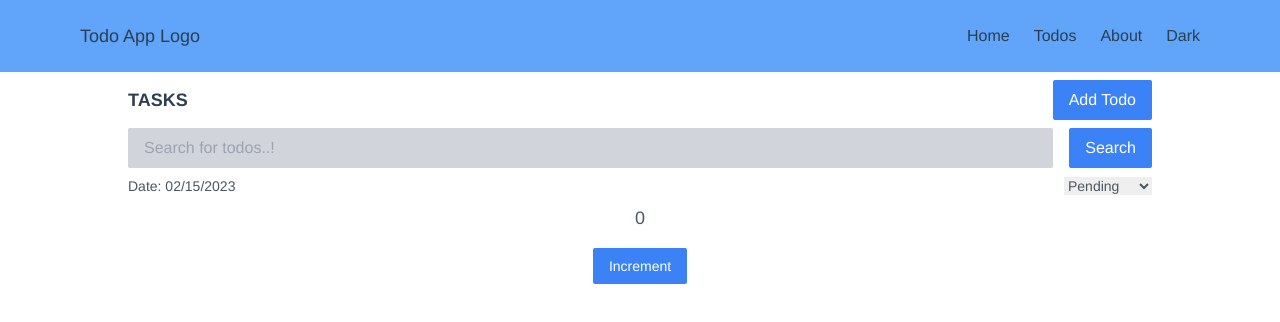
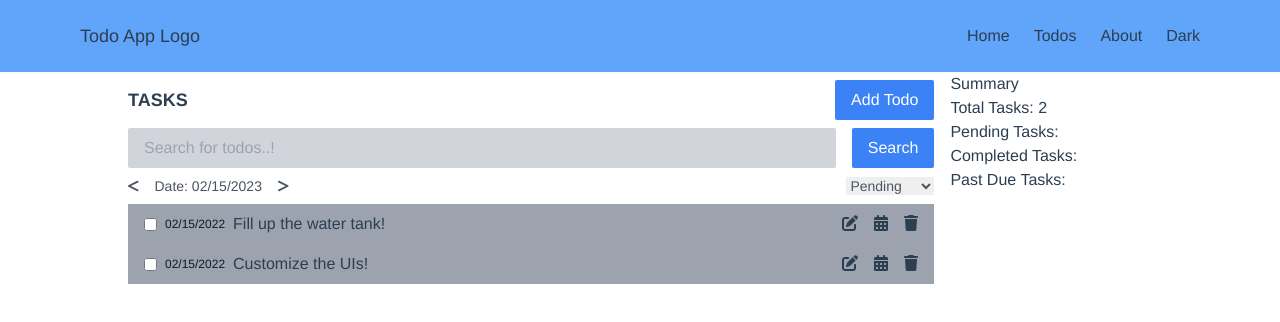
Before and after one commit to dioveath/todo-vuejs, a Vue app: page / in a window 1280 px wide. Shown: the top 322 px of the page. Built offline with nearby package versions, Linux system fonts and the light colour scheme.

Commit message:
update: basic todo state flow

```diff
--- a/src/components/ContentView.vue
+++ b/src/components/ContentView.vue
@@ -1,44 +1,60 @@
 <template>
-    <div class="w-full h-full px-4 md:px-32">
-        <div class="w-full flex flex-wrap justify-between items-center my-2 gap-4">
+    <div class="w-full flex flex-wrap px-4 md:px-32 gap-4">
+        <div class="w-full h-full flex-1">
+            <div class="w-full min-w-max flex flex-wrap justify-between items-center my-2 gap-4">
                 <h2 class="font-bold text-lg"> TASKS </h2>
                 <button class="text-white bg-blue-500 rounded-sm px-4 py-2"> Add Todo </button>
             </div>
             <div class="w-full flex flex-wrap justify-between items-center my-2 gap-4">
-            <input type="text" class="text-black bg-gray-300 rounded-sm flex-1 px-4 py-2" placeholder="Search for todos..!">
+                <input type="text" class="text-black bg-gray-300 rounded-sm flex-1 px-4 py-2"
+                    placeholder="Search for todos..!">
                 <button class="text-white bg-blue-500 rounded-sm px-4 py-2"> Search </button>
             </div>
             <div class="w-full flex flex-wrap justify-between items-center my-2 gap-4 text-sm text-gray-600">
+                <div class="flex items-center gap-4">
+                    <font-awesome-icon icon="fa-solid fa-less-than" />
                     <p class=""> Date: 02/15/2023 </p>
+                    <font-awesome-icon icon="fa-solid fa-greater-than" />
+                </div>
+
                 <select name="filter" id="filterTasks">
                     <option value="pending">Pending</option>
                     <option value="completed">Completed</option>
                     <option value="completed">Past Due</option>
                 </select>
             </div>
-        <div class="w-full flex flex-col justify-between items-center my-2 gap-4 text-sm text-gray-600">
-            <p class="text-lg"> {{ count }}</p>
-            <button class="text-white bg-blue-500 rounded-sm px-4 py-2" @click="increment"> Increment </button>
+            <div class="w-full flex flex-col">
+                <TaskCard v-for="task in todos" v-bind:key="task.title" v-bind="task"/>
+            </div>
+        </div>
+        <div class="w-full min-w-max lg:flex-[0.25]">
+            <h2> Summary </h2>
+            <p> Total Tasks: {{ totalTasks }}</p>
+            <p> Pending Tasks: </p>
+            <p> Completed Tasks: </p>
+            <p> Past Due Tasks: </p>
         </div>
     </div>
 </template>
 
 <script>
+import { mapState } from 'vuex';
+import TaskCard from './TaskCard.vue';
+
 
 export default {
     name: 'ContentView',
+    components: {
+        TaskCard
+    },
     data: function () {
         return {
             isOpen: false,
         };
     },
     computed: {
-        count () { return this.$store.state.count; }
-    },
-    methods: {
-        increment () {
-            this.$store.commit('increment');
-        }
+        ...mapState(['todos']),
+        totalTasks () { return this.$store.state.todos.length; }
     }
 }
 </script>
--- /dev/null
+++ b/src/components/TaskCard.vue
@@ -0,0 +1,54 @@
+<template>
+    <div class="w-full flex flex-col">
+        <div class="w-full flex flex-wrap justify-between items-center py-2 px-4"
+            :class="isComplete$ ? 'bg-green-500' : 'bg-gray-400'">
+            <div class="flex gap-2 items-center">
+                <input type="checkbox" id="taskCheck" v-model="isComplete$" @change="changeComplete">
+                <p class="text-xs text-gray-900"> {{ dueDate$ }}</p>
+                <p> {{ title$ }} </p>
+            </div>
+            <div class="flex gap-4">
+                <button class="hover:text-white"> <font-awesome-icon icon="fa-solid fa-pen-to-square" />
+                </button>
+                <button class="hover:text-white"> <font-awesome-icon icon="fa-solid fa-calendar-days" />
+                </button>
+                <button class="hover:text-red-700"> <font-awesome-icon icon="fa-solid fa-trash" @click="deleteThisTodo" />
+                </button>
+            </div>
+        </div>
+    </div>
+</template>
+
+<script>
+import { mapActions } from 'vuex';
+
+export default {
+    name: 'TaskCard',
+    props: {
+        title: String,
+        isComplete: Boolean,
+        dueDate: String
+    },
+    data: function () {
+        return {
+            title$: this.title,
+            isComplete$: this.isComplete,
+            dueDate$: this.dueDate
+        };
+    },
+    methods: {
+        ...mapActions(["updateTodo", "deleteTodo"]),
+        changeComplete() {
+            const newTodo = {
+                title: this.title$,
+                isComplete: this.isComplete$,
+                dueDate: this.dueDate$
+            };
+            this.updateTodo(newTodo);
+        },
+        deleteThisTodo() {
+            this.deleteTodo(this.title);
+        }
+    }
+}
+</script>
--- a/src/main.js
+++ b/src/main.js
@@ -1,29 +1,25 @@
 import Vue from 'vue'
-import Vuex from 'vuex';
 import App from './App.vue'
 
 import './index.css';
 
 import { library  } from '@fortawesome/fontawesome-svg-core';
-import { faBars, faXmark } from '@fortawesome/free-solid-svg-icons';
+import { faBars, faXmark, faCalendarDays, faPenToSquare, faLessThan, faGreaterThan, faTrash } from '@fortawesome/free-solid-svg-icons';
 import { FontAwesomeIcon } from '@fortawesome/vue-fontawesome';
 
-Vue.use(Vuex);
+import store from './store';
 
 library.add(faBars);
 library.add(faXmark);
+library.add(faCalendarDays);
+library.add(faPenToSquare);
+library.add(faLessThan);
+library.add(faGreaterThan);
+library.add(faTrash);
+
 Vue.component('font-awesome-icon', FontAwesomeIcon);
 
 Vue.config.productionTip = false
-
-const store = new Vuex.Store({
-  state: { count: 0 },
-  mutations: {
-    increment (state) {
-      state.count++;
-    }
-  }
-})
 
 new Vue({
   store: store,
--- /dev/null
+++ b/src/store/index.js
@@ -0,0 +1,48 @@
+import Vue from "vue";
+import Vuex from "vuex";
+
+Vue.use(Vuex);
+
+export default new Vuex.Store({
+  state: {
+    todos: [
+      {
+        isComplete: false,
+        title: "Fill up the water tank!",
+        dueDate: "02/15/2022",
+      },
+      {
+        isComplete: false,
+        title: "Customize the UIs!",
+        dueDate: "02/15/2022",
+      },
+    ],
+  },
+  getters: {
+    getTodos: (state) => state.deleteTodo,
+  },
+  actions: {
+    addTodo({ commit }, todo) {
+      commit("add_todo", todo);
+    },
+    updateTodo({ commit }, todo) {
+      commit("update_todo", todo);
+    },
+    deleteTodo({ commit }, title) {
+      commit("delete_todo", title);
+    },
+  },
+  mutations: {
+    add_todo(state, todo) {
+      state.todos.push(todo);
+    },
+    update_todo(state, todo) {
+      const idx = state.todos.findIndex((t) => t.title === todo.title);
+      if (idx === -1) return;
+      state.todos[idx] = todo;
+    },
+    delete_todo(state, title) {
+      state.todos = state.todos.filter((t) => t.title !== title);
+    },
+  },
+});
```
Lines whose indentation alone changed are shown as unchanged.
